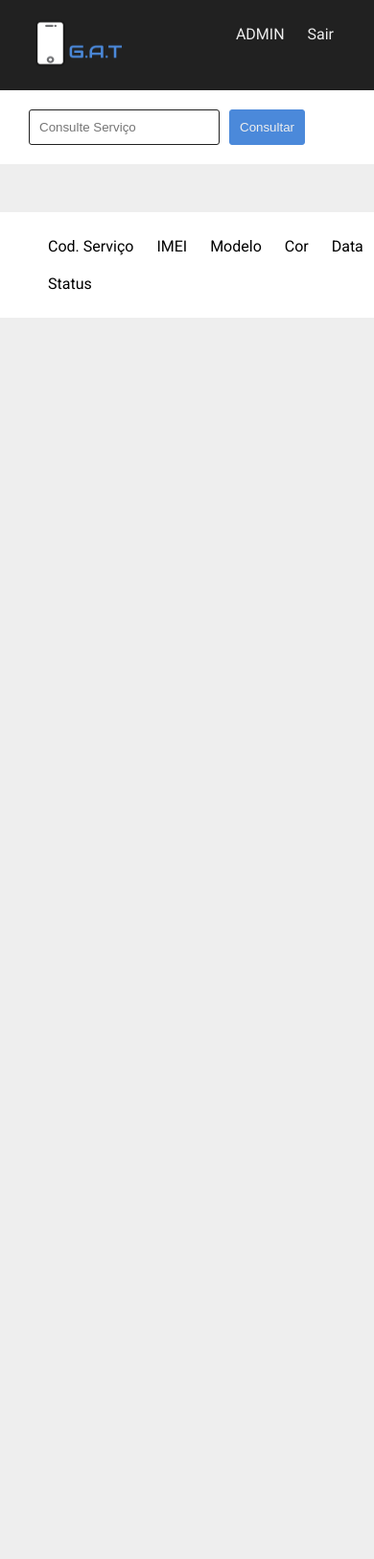
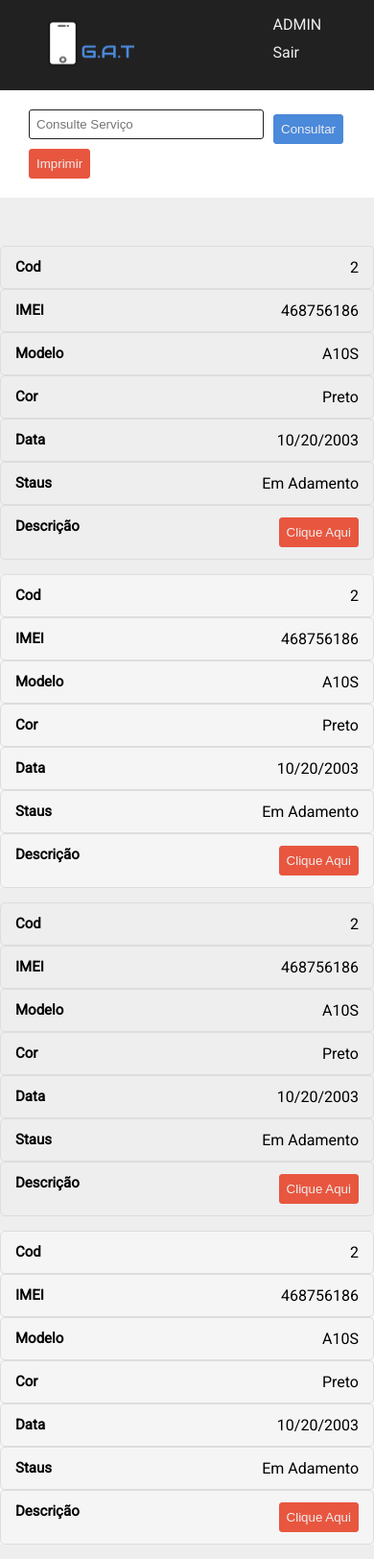
Before and after one commit to miguel8000/projetoADS, a PHP site: page /relatorioADM.html in a window 390 px wide. Shown: the whole page at 96% size. Before the commit the page ends 331 px from the top, so only its background shows below. Run offline with PHP 8.4, Linux system fonts and the light colour scheme.

Commit message:
MIGUEL
TABELA MODELO

```diff
--- a/css/estiloRelatorioADM.css
+++ b/css/estiloRelatorioADM.css
@@ -6,6 +6,10 @@
 	box-sizing: border-box;
 	background-color: #eee;
 }
+*{
+	box-sizing: border-box;
+}
+
 header{
 	display: flex;
 }
@@ -37,11 +41,18 @@
 	box-sizing: border-box;
 	background-color: #fff;
 }
+.conteinerFomulario{
+	display: flex;
+	justify-content: space-around;
+	flex-wrap: wrap;
+}
 div form{
 	display: flex;
 	align-items: center;
+	flex-wrap: wrap;
 	padding: 20px;
 }
+
 input{
 	margin-left: 10px;
 	padding: 10px;
@@ -57,18 +68,90 @@
 	background-color: #4b89da;
 	color: #eee;
 }
+.divButtonImprimir{
+	display: flex;
+	align-items: center;
+}
+button{
+	margin-left: 10px;
+	padding: 10px;
+	outline: none;
+	border: 1px solid #e8563f;
+	border-radius: 3px;
+	background-color: #e8563f;
+	color: #eee;
+}
+@media (max-width: 413px) {
+		input{
+			padding: 7px;
+		}
+		.inputText{
+			width: 70%;
+			margin-bottom: 10px;
+		}
+		button{
+			padding: 7px;
+		}
+}
 .tabelaSeviçCliente{
 	display: flex;
-	justify-content: space-between;
+	width: 100%;
 	margin-top: 50px;
 }
 .divTabelaServiço{
 	display: flex;
-	flex-direction: column;
-	flex-wrap: wrap;
-	background-color: #fff;
-	flex-grow: 1;
+	justify-content: center;
+	width: 100%;
 }
-.lista li{
-	display: inline-block;
+.table{
+	width: 80%;
+	border-collapse: collapse;
 }
+.table td,.table th{
+  padding:12px 15px;
+  border:1px solid #ddd;
+  border-radius: 5px;
+  text-align: center;
+  font-size:16px;
+}
+
+.table th{
+	background-color: #212121;
+	color:#eee;
+}
+
+.table tbody tr:nth-child(even){
+	background-color: #f5f5f5;
+}
+
+/*responsive*/
+
+@media(max-width: 500px){
+	.table thead{
+		display: none;
+	}
+
+	.table, .table tbody, .table tr, .table td{
+		display: block;
+		width: 100%;
+	}
+	.table tr{
+		margin-bottom:15px;
+	}
+	.table td{
+		text-align: right;
+		padding-left: 50%;
+		text-align: right;
+		position: relative;
+	}
+	.table td::before{
+		content: attr(data-label);
+		position: absolute;
+		left:0;
+		width: 50%;
+		padding-left:15px;
+		font-size:15px;
+		font-weight: bold;
+		text-align: left;
+	}
+}
--- a/relatorioADM.html
+++ b/relatorioADM.html
@@ -23,26 +23,68 @@
 			</div>
 		</nav>
 	<section class="sectionBusca">
-		<div>
+		<div class="conteinerFomulario">
 			<form>
 				<input class="inputText" type="text" name="consulta" placeholder="Consulte Serviço" required="">
 				<input class="inputBotao" type="submit" name="pesquisar" value="Consultar">
+				<button>Imprimir</button>
 			</form>
 		</div>
 	</section>
 	<section class="tabelaSeviçCliente">
 		<div class="divTabelaServiço">
-			<ul class="lista">
-				<li>Cod. Serviço</li>
-				<li>IMEI</li>
-				<li>Modelo</li>
-				<li>Cor</li>
-				<li>Data</li>
-				<li>Status</li>
-			</ul>
-		</div>
-		<div class="divTabelaCliente">
+			<table class="table">
+			     <thead>
+			     	 <th>Cod.</th>
+			     	 <th>IMEI</th>
+			     	 <th>Modelo</th>
+			     	 <th>Cor</th>
+			     	 <th>Data</th>
+			     	 <th>Status</th>
+			         <th>Descrição</th>
+			     </thead>
+			     <tbody>
+			     	  <tr>
+			     	  	  <td data-label="Cod">2</td>
+			     	  	  <td data-label="IMEI">468756186</td>
+			     	  	  <td data-label="Modelo">A10S</td>
+			     	  	  <td data-label="Cor">Preto</td>
+			     	  	  <td data-label="Data">10/20/2003</td>
+			     	  	  <td data-label="Staus">Em Adamento</td>
+			              <td data-label="Descrição"><button>Clique Aqui</button></td>
+			     	  </tr>
 
+			     	  <tr>
+			     	  	  <td data-label="Cod">2</td>
+			     	  	  <td data-label="IMEI">468756186</td>
+			     	  	  <td data-label="Modelo">A10S</td>
+			     	  	  <td data-label="Cor">Preto</td>
+			     	  	  <td data-label="Data">10/20/2003</td>
+			     	  	  <td data-label="Staus">Em Adamento</td>
+			              <td data-label="Descrição"><button>Clique Aqui</button></td>
+			     	  </tr>
+
+			     	  <tr>
+			     	  	  <td data-label="Cod">2</td>
+			     	  	  <td data-label="IMEI">468756186</td>
+			     	  	  <td data-label="Modelo">A10S</td>
+			     	  	  <td data-label="Cor">Preto</td>
+			     	  	  <td data-label="Data">10/20/2003</td>
+			     	  	  <td data-label="Staus">Em Adamento</td>
+			              <td data-label="Descrição"><button>Clique Aqui</button></td>
+			     	  </tr>
+
+			     	  <tr>
+			     	  	  <td data-label="Cod">2</td>
+			     	  	  <td data-label="IMEI">468756186</td>
+			     	  	  <td data-label="Modelo">A10S</td>
+			     	  	  <td data-label="Cor">Preto</td>
+			     	  	  <td data-label="Data">10/20/2003</td>
+			     	  	  <td data-label="Staus">Em Adamento</td>
+			              <td data-label="Descrição"><button>Clique Aqui</button></td>
+			     	  </tr>
+			     </tbody>
+			   </table>
 		</div>
 	</section>
 
```
Also changed, not shown: css/estiloReatorioServiços.css (+31 -0 lines).
